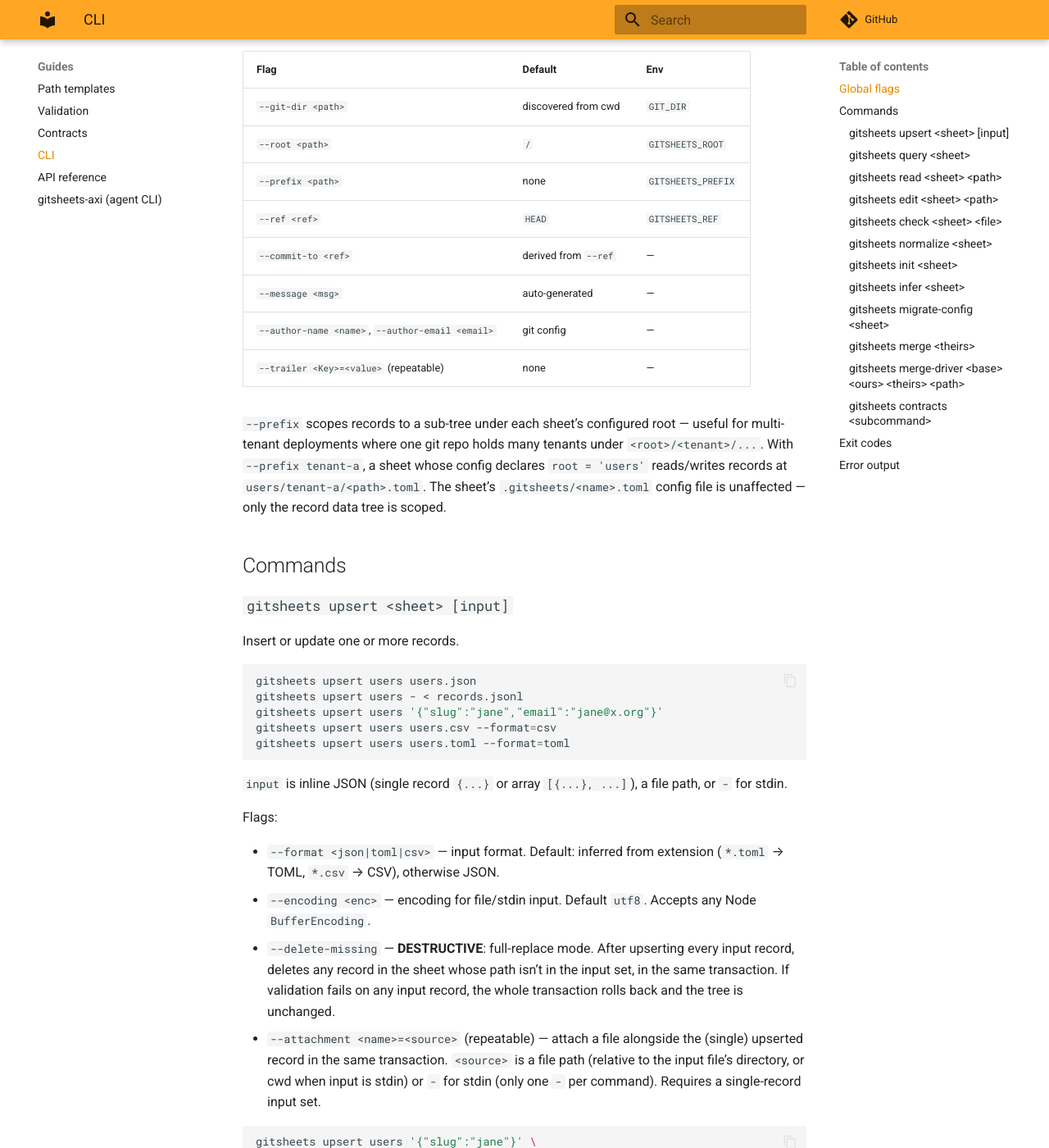
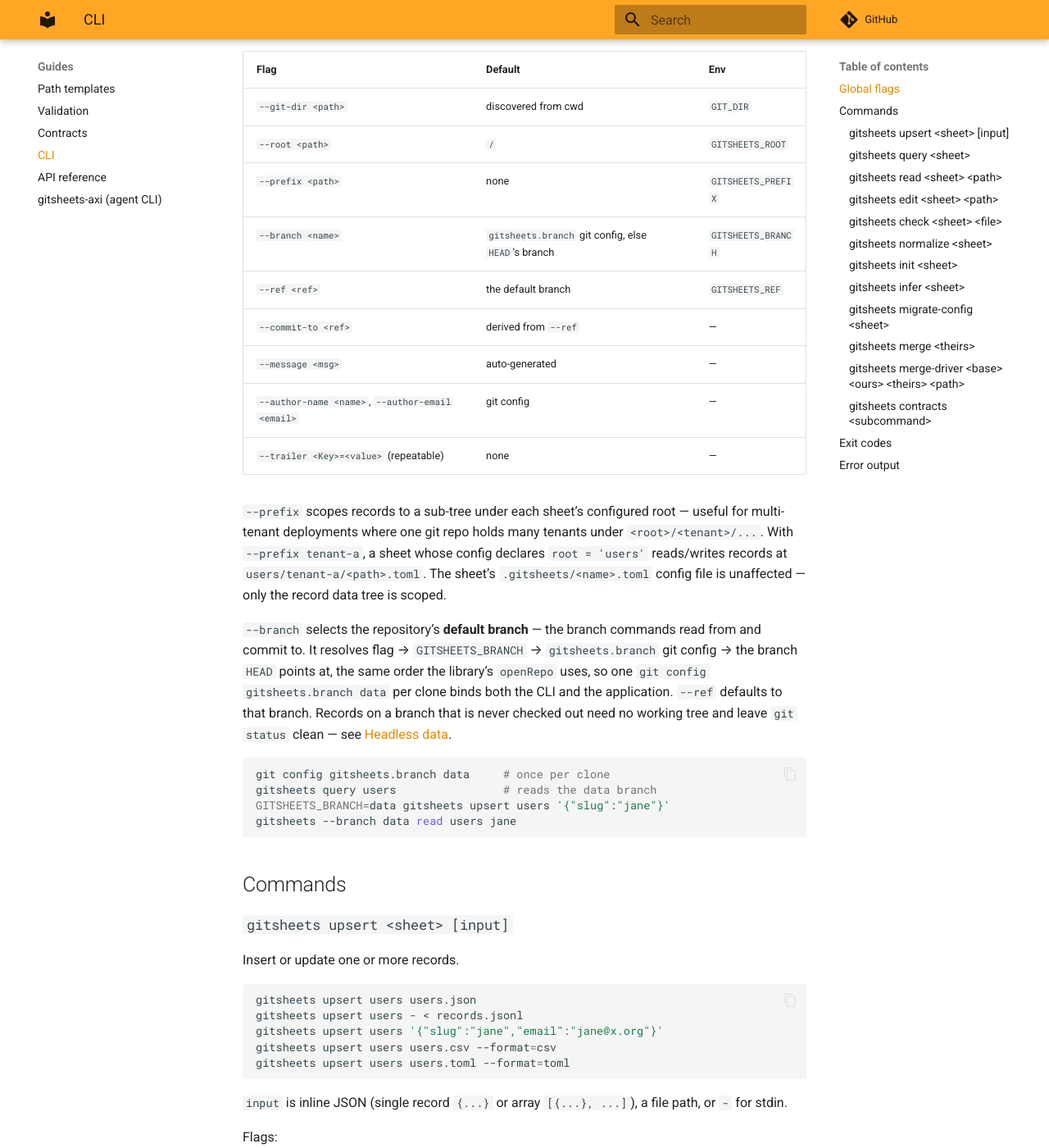
Before and after one commit to JarvusInnovations/gitsheets, an MkDocs documentation site: the page built from docs/cli.md, in a window 1280 px wide and 1400 px high, scrolled down 375 px. Shown: the whole window at 82% size. Built offline with MkDocs 1.6.1 and Material for MkDocs 9.7.7, drawn with Linux system fonts in a browser that asks for light colours; comment, search, counter and statistics services are not loaded; some of the changed text lies outside the part shown.

Commit message:
docs: headless-data recipe and default-branch binding in api/cli/axi
New recipe covering the three layouts (records on the code branch, orphan
data branch, bare data clone) with the flag → env → git-config layering,
the `git checkout HEAD -- .` and detached-worktree escape hatches and their
stale-checkout gotcha, the fresh-clone local-branch gotcha, and a note that
the Python batch surface takes explicit tree refs. docs/api.md gains
openRepo({ branch }) / repo.branch; docs/cli.md and docs/axi.md the
--branch flag, GITSHEETS_BRANCH, and init's bootstrap; mkdocs nav entry.

Refs #341

Co-Authored-By: Claude Fable 5.1 <noreply@anthropic.com>
Claude-Session: https://claude.ai/code/session_014Xp8KJpWCQAyWvyZ4ugk6b

````diff
--- a/docs/cli.md
+++ b/docs/cli.md
@@ -13,7 +13,8 @@ operation on a `Repository` (or `Sheet`/`Transaction`).
 | `--git-dir <path>` | discovered from cwd | `GIT_DIR` |
 | `--root <path>` | `/` | `GITSHEETS_ROOT` |
 | `--prefix <path>` | none | `GITSHEETS_PREFIX` |
-| `--ref <ref>` | `HEAD` | `GITSHEETS_REF` |
+| `--branch <name>` | `gitsheets.branch` git config, else `HEAD`'s branch | `GITSHEETS_BRANCH` |
+| `--ref <ref>` | the default branch | `GITSHEETS_REF` |
 | `--commit-to <ref>` | derived from `--ref` | — |
 | `--message <msg>` | auto-generated | — |
 | `--author-name <name>`, `--author-email <email>` | git config | — |
@@ -25,6 +26,21 @@ under `<root>/<tenant>/...`. With `--prefix tenant-a`, a sheet whose config
 declares `root = 'users'` reads/writes records at `users/tenant-a/<path>.toml`.
 The sheet's `.gitsheets/<name>.toml` config file is unaffected — only the
 record data tree is scoped.
+
+`--branch` selects the repository's **default branch** — the branch commands
+read from and commit to. It resolves flag → `GITSHEETS_BRANCH` →
+`gitsheets.branch` git config → the branch `HEAD` points at, the same order
+the library's `openRepo` uses, so one `git config gitsheets.branch data` per
+clone binds both the CLI and the application. `--ref` defaults to that
+branch. Records on a branch that is never checked out need no working tree
+and leave `git status` clean — see [Headless data](recipes/headless-data.md).
+
+```bash
+git config gitsheets.branch data     # once per clone
+gitsheets query users                # reads the data branch
+GITSHEETS_BRANCH=data gitsheets upsert users '{"slug":"jane"}'
+gitsheets --branch data read users jane
+```
 
 ## Commands
 
@@ -165,7 +181,11 @@ gitsheets normalize users
 
 ### `gitsheets init <sheet>`
 
-Scaffold `.gitsheets/<sheet>.toml` with sensible defaults. Useful as a first-step before bulk-importing records.
+Commit a starter `.gitsheets/<sheet>.toml` with sensible defaults to the target ref (`--ref` / `--commit-to`, default the default branch). Useful as a first-step before bulk-importing records. The working tree is not written. When the target branch does not exist yet, it is created with a root commit holding only the config — the way to start a data branch:
+
+```bash
+gitsheets init users --commit --branch data
+```
 
 ```bash
 gitsheets init users
@@ -183,6 +203,7 @@ Flags:
 - `--path <tpl>` — override the path template.
 - `--schema <file>` — embed a JSON Schema file under `[gitsheet.schema]`. The schema is validated through the same loader the runtime uses; an invalid schema aborts before the transaction commits.
 - `--force` — overwrite an existing `.gitsheets/<sheet>.toml`. Without `--force`, init refuses to clobber.
+- `--commit` — the explicit spelling of what init does (commit the config); reads well in bootstrap scripts.
 
 ### `gitsheets infer <sheet>`
 
@@ -217,7 +238,7 @@ Migration table (matches [`specs/behaviors/validation.md`](https://github.com/Ja
 Sheet-aware merge ([spec](https://github.com/JarvusInnovations/gitsheets/blob/develop/specs/behaviors/merge.md)): record files changed on both sides since the merge base are merged **field by field** and written in canonical form, so a merged repo never carries a mix of serializations. Non-record files merge the way git merges them.
 
 ```bash
-gitsheets merge import                      # into HEAD's branch
+gitsheets merge import                      # into the default branch
 gitsheets merge import --into published     # into another branch
 gitsheets merge import --dry-run            # report the merged tree, move nothing
 gitsheets merge import --prefer theirs      # resolve field / delete-modify / blob conflicts for one side
--- a/docs/recipes/production-push-daemon.md
+++ b/docs/recipes/production-push-daemon.md
@@ -16,7 +16,7 @@ import { openRepo } from 'gitsheets';
 const repo = await openRepo();
 const daemon = await repo.startPushDaemon({
   remote: 'origin',
-  branch: 'main',                  // default: HEAD's branch
+  branch: 'main',                  // default: the repo's default branch
   backoff: 'exponential',          // default: 1s base, ×2 each retry, cap 1h
   maxRetries: Infinity,            // default: never give up unless stopped
 });
--- a/mkdocs.yml
+++ b/mkdocs.yml
@@ -33,6 +33,7 @@ nav:
       - Request-bound transactions: recipes/request-bound-transactions.md
       - Secondary indices: recipes/secondary-indices.md
       - Production push daemon: recipes/production-push-daemon.md
+      - Headless data (records off the checked-out branch): recipes/headless-data.md
       - Markdown CMS pattern: recipes/markdown-cms.md
       - Migrating a fields config: recipes/migrating-config.md
   - Migration guide: migration-guide.md
````
Also changed, not shown: docs/api.md (+7 -3 lines), docs/axi.md (+11 -1 lines), docs/recipes/headless-data.md (added, +189 -0 lines), skills/gitsheets/references/axi.md (+1 -1 lines).
